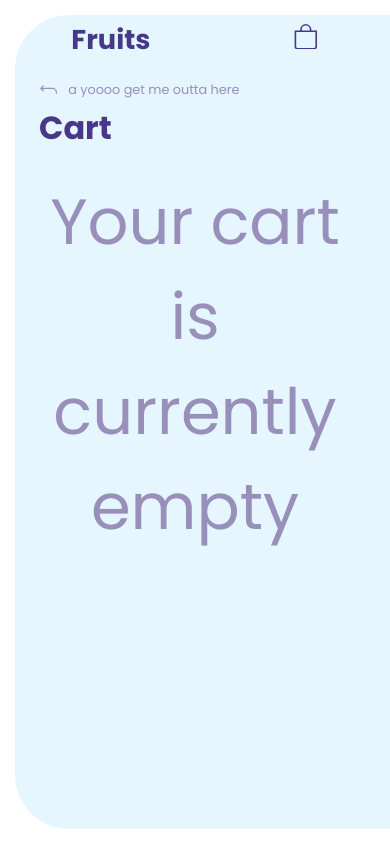
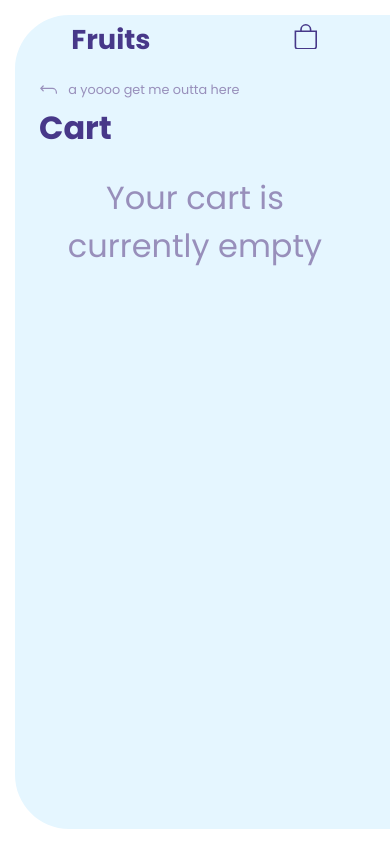
Before and after one commit to cateruu/shop, a React (Create React App) app: page /cart in a window 390 px wide. Built offline with nearby package versions, Linux system fonts and the light colour scheme.

Commit message:
cart mobile view

```diff
--- a/src/pages/Cart/styles/empty.module.css
+++ b/src/pages/Cart/styles/empty.module.css
@@ -3,3 +3,9 @@
   text-align: center;
   color: var(--secondary-color);
 }
+
+@media screen and (max-width: 800px) {
+  .empty {
+    font-size: 2rem;
+  }
+}
```
